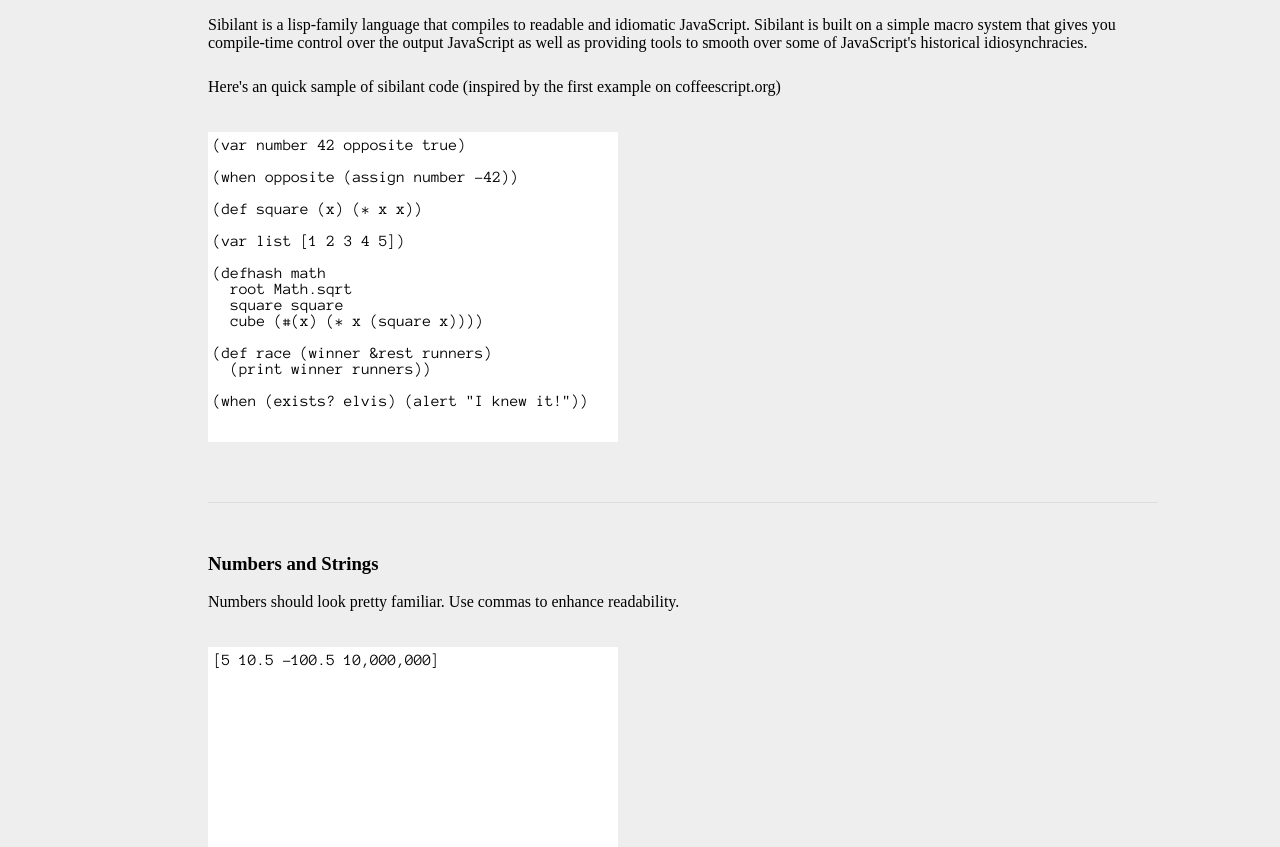
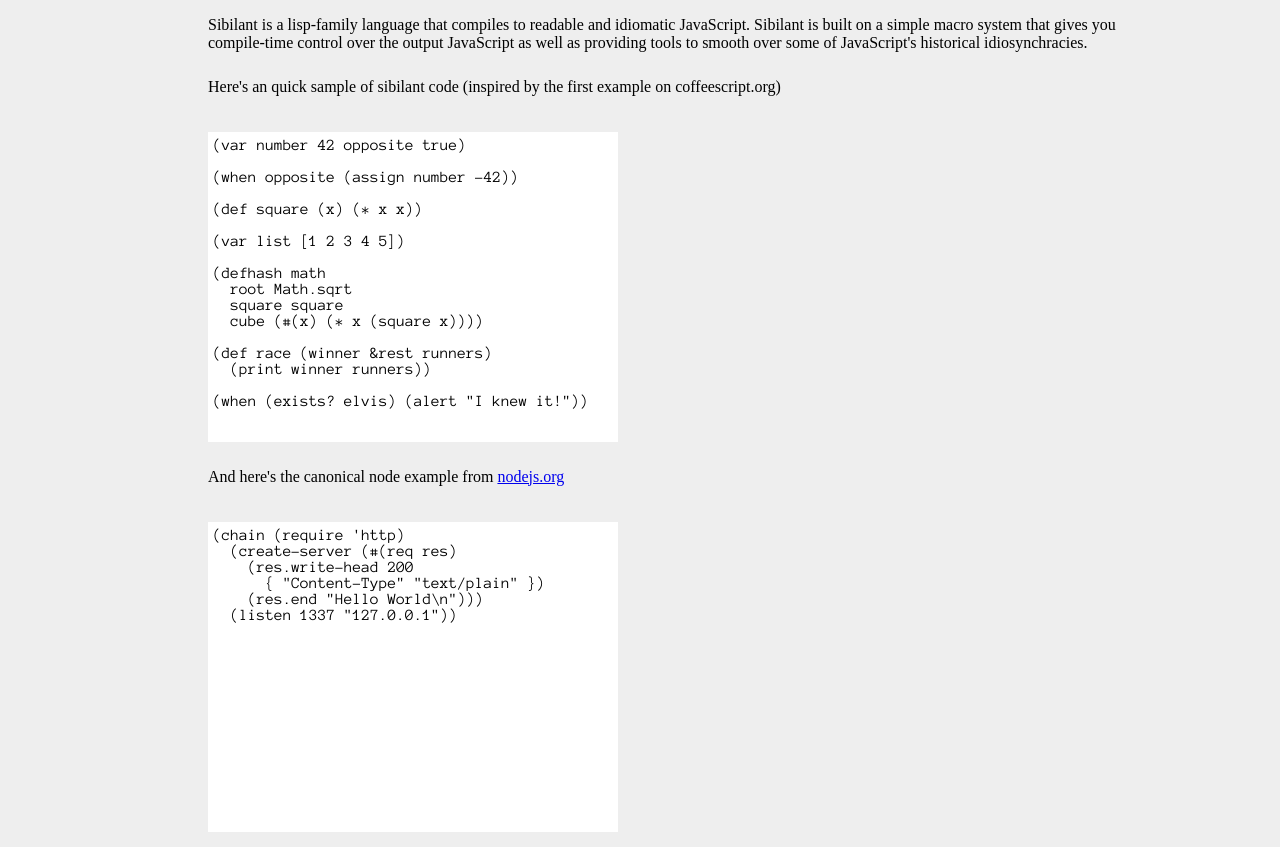
Before and after one commit to jbr/sibilant, a website: page public/index.html in a window 1280 px wide. Shown: the part 105-952 px from the top of the page. Drawn offline with Linux system fonts and the light colour scheme; a web font is replaced by a local one.

Commit message:
add node example

```diff
--- a/public/index.html
+++ b/public/index.html
@@ -46,6 +46,18 @@
   (print winner runners))
 
 (when (exists? elvis) (alert "I knew it!"))
+</textarea>
+<p>
+  And here's the canonical node example
+  from <a href="http://nodejs.org/">nodejs.org</a>
+</p>
+<textarea>
+(chain (require 'http)
+  (create-server (#(req res)
+    (res.write-head 200
+      { "Content-Type" "text/plain" })
+    (res.end "Hello World\n")))
+  (listen 1337 "127.0.0.1"))
 </textarea>
 </section>
 
```
